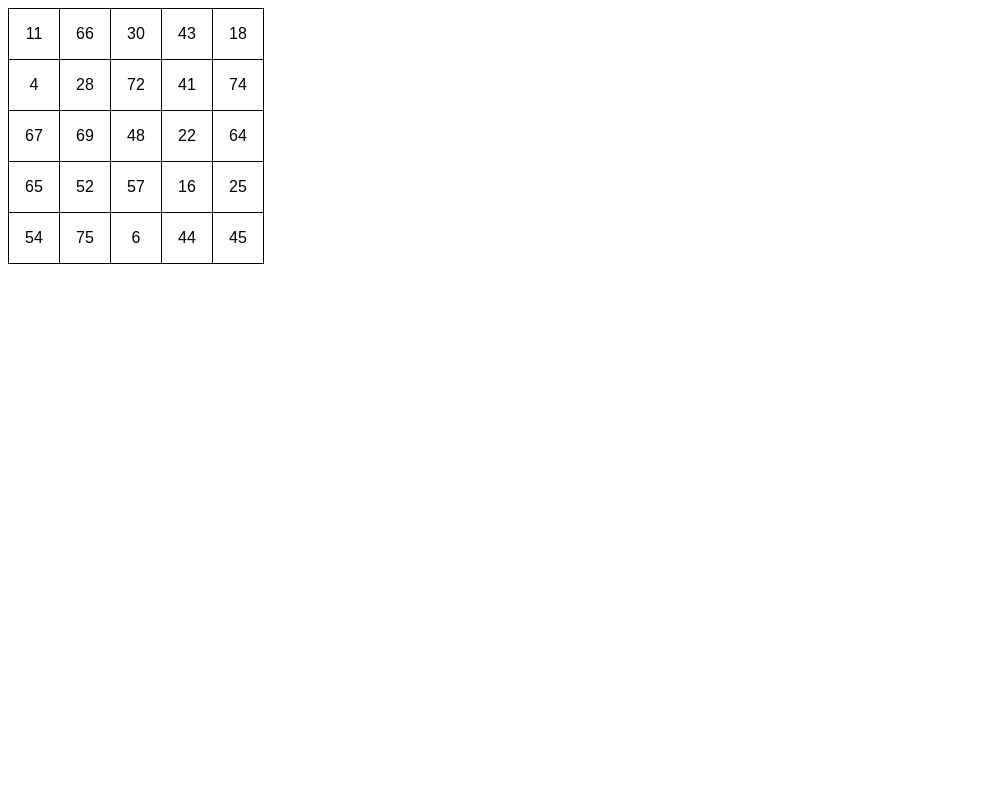
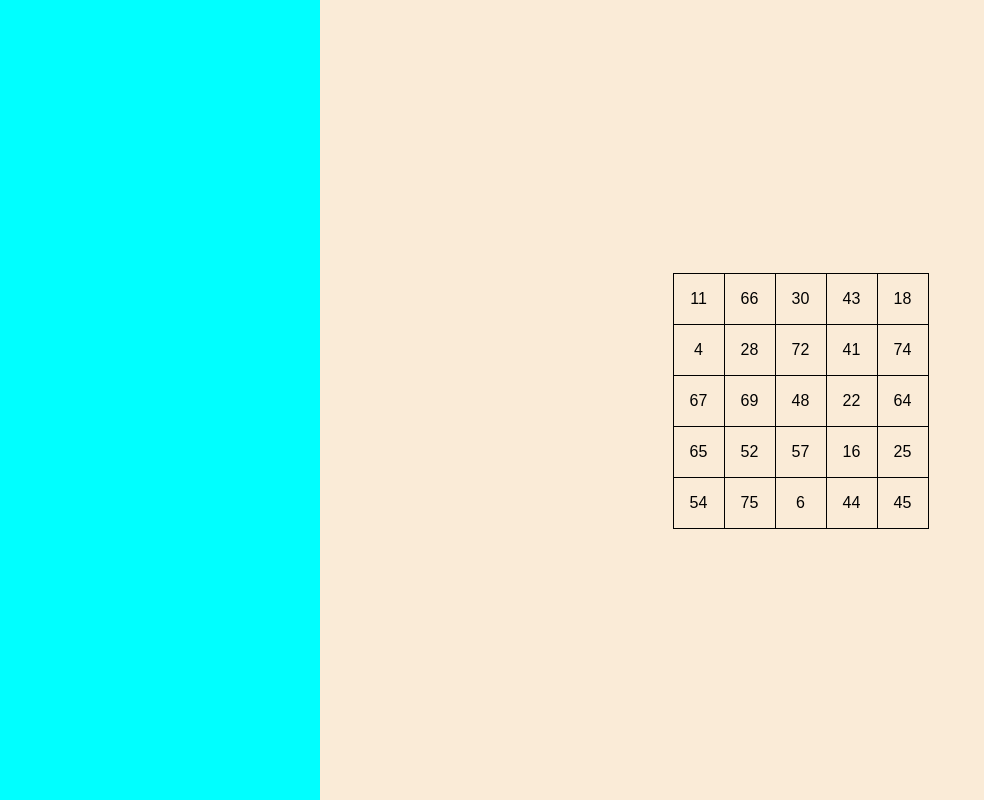
Before and after one commit to amar-aryal/bingo, a website: page views/bingo.html in a window 1280 px wide. Shown: the whole page, without its empty margins (0-984 px from the left). Drawn offline with nearby package versions, Linux system fonts and the light colour scheme; no server answers.

Commit message:
add basic design for bingo game page

```diff
--- a/views/bingo.html
+++ b/views/bingo.html
@@ -7,8 +7,15 @@
     <link rel="stylesheet" type="text/css" href="styles/bingo_style.css" />
   </head>
   <body>
-    <div id="bingo-grid">
-      <!-- Boxes will be generated here -->
+    <div class="main">
+      <div class="users-info">
+        <!-- Users list will be generated here -->
+      </div>
+      <div class="game-info">
+        <div id="bingo-grid">
+          <!-- Boxes will be generated here -->
+        </div>
+      </div>
     </div>
   </body>
   <script src="/socket.io/socket.io.js"></script>
--- a/views/styles/bingo_style.css
+++ b/views/styles/bingo_style.css
@@ -1,3 +1,9 @@
+html,
+body {
+  height: 100%;
+  margin: 0;
+}
+
 .box {
   width: 50px;
   height: 50px;
@@ -15,3 +21,27 @@
   content: "";
   display: table;
 }
+
+.main {
+  display: flex;
+  flex-direction: row;
+  height: 100%;
+}
+
+.users-info,
+.game-info {
+  height: 100%;
+  display: flex;
+  justify-content: center;
+  align-items: center;
+}
+
+.users-info {
+  flex: 1;
+  background-color: aqua;
+}
+
+.game-info {
+  flex: 3;
+  background-color: antiquewhite;
+}
```
